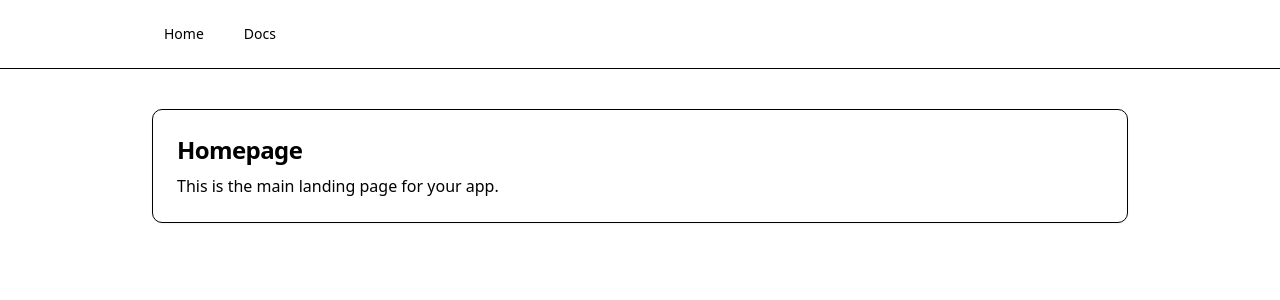
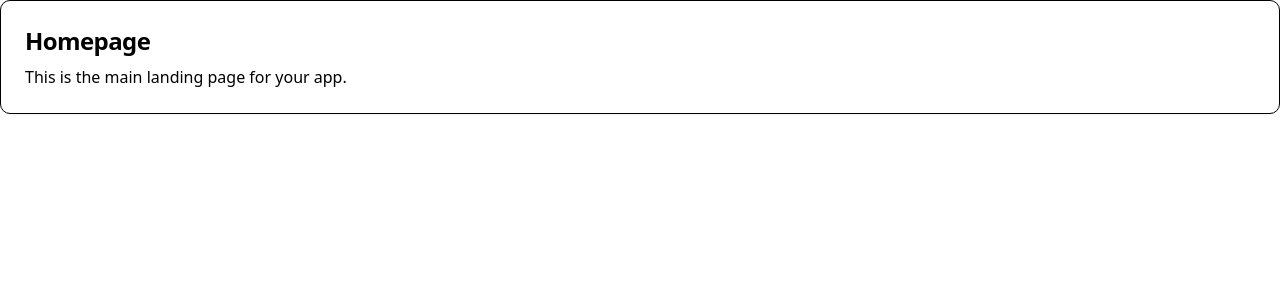
Before and after one commit to Kysetopher/docs, a React (Vite) app: page / in a window 1280 px wide. Shown: the top 300 px of the page. Built offline with nearby package versions, Linux system fonts and the light colour scheme.

Commit message:
updating

```diff
--- a/src/components/core/layout.tsx
+++ b/src/components/core/layout.tsx
@@ -3,23 +3,7 @@ import { Link, Outlet } from 'react-router-dom'
 export function Layout() {
   return (
     <div className="min-h-screen bg-background text-foreground">
-      <header className="border-b bg-card">
-        <nav className="mx-auto flex max-w-5xl items-center gap-4 px-6 py-4">
-          <Link className="rounded-md px-3 py-2 text-sm font-medium hover:bg-accent hover:text-accent-foreground" to="/">
-            Home
-          </Link>
-          <Link
-            className="rounded-md px-3 py-2 text-sm font-medium hover:bg-accent hover:text-accent-foreground"
-            to="/docs"
-          >
-            Docs
-          </Link>
-        </nav>
-      </header>
-
-      <main className="mx-auto max-w-5xl px-6 py-10">
         <Outlet />
-      </main>
     </div>
   )
 }
```
